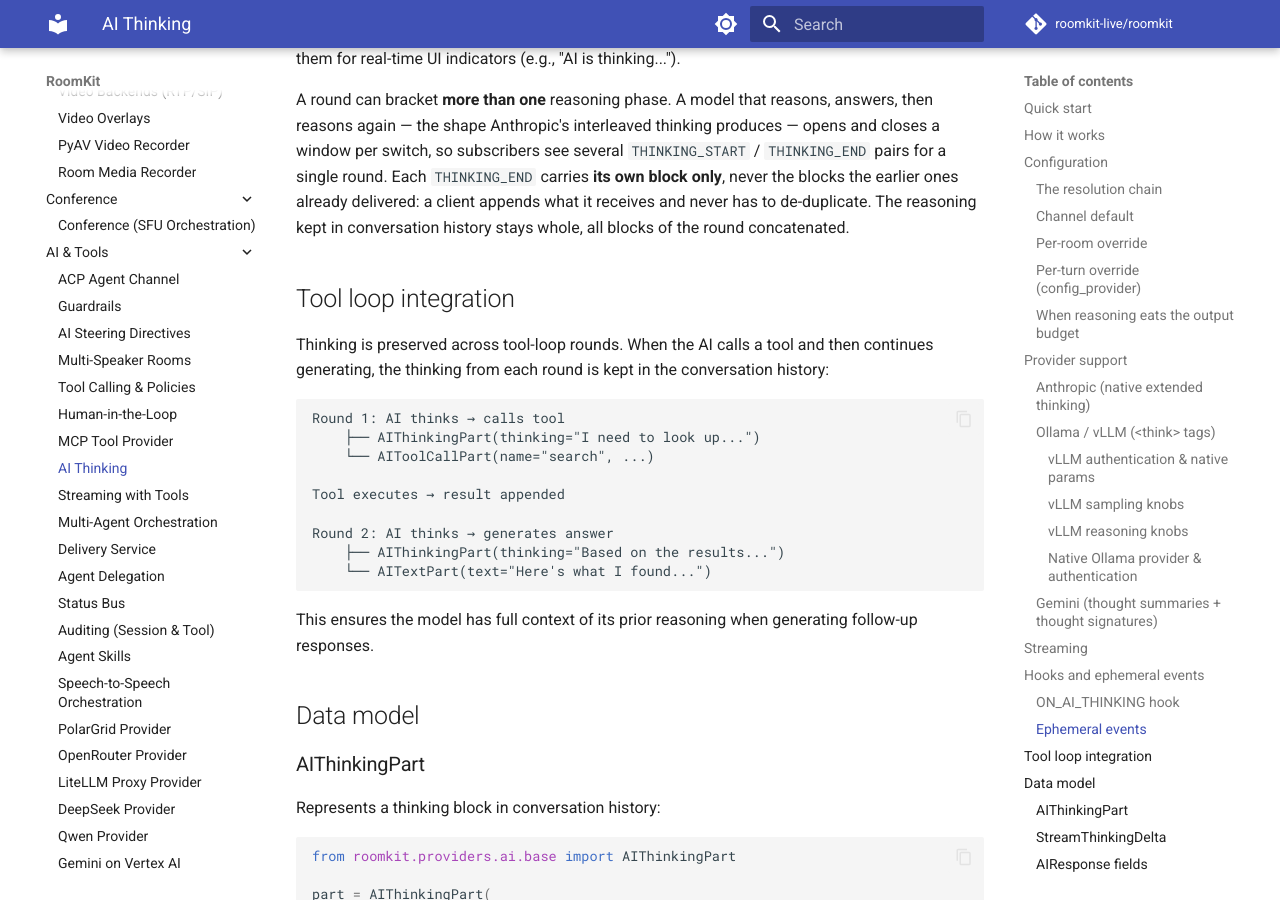
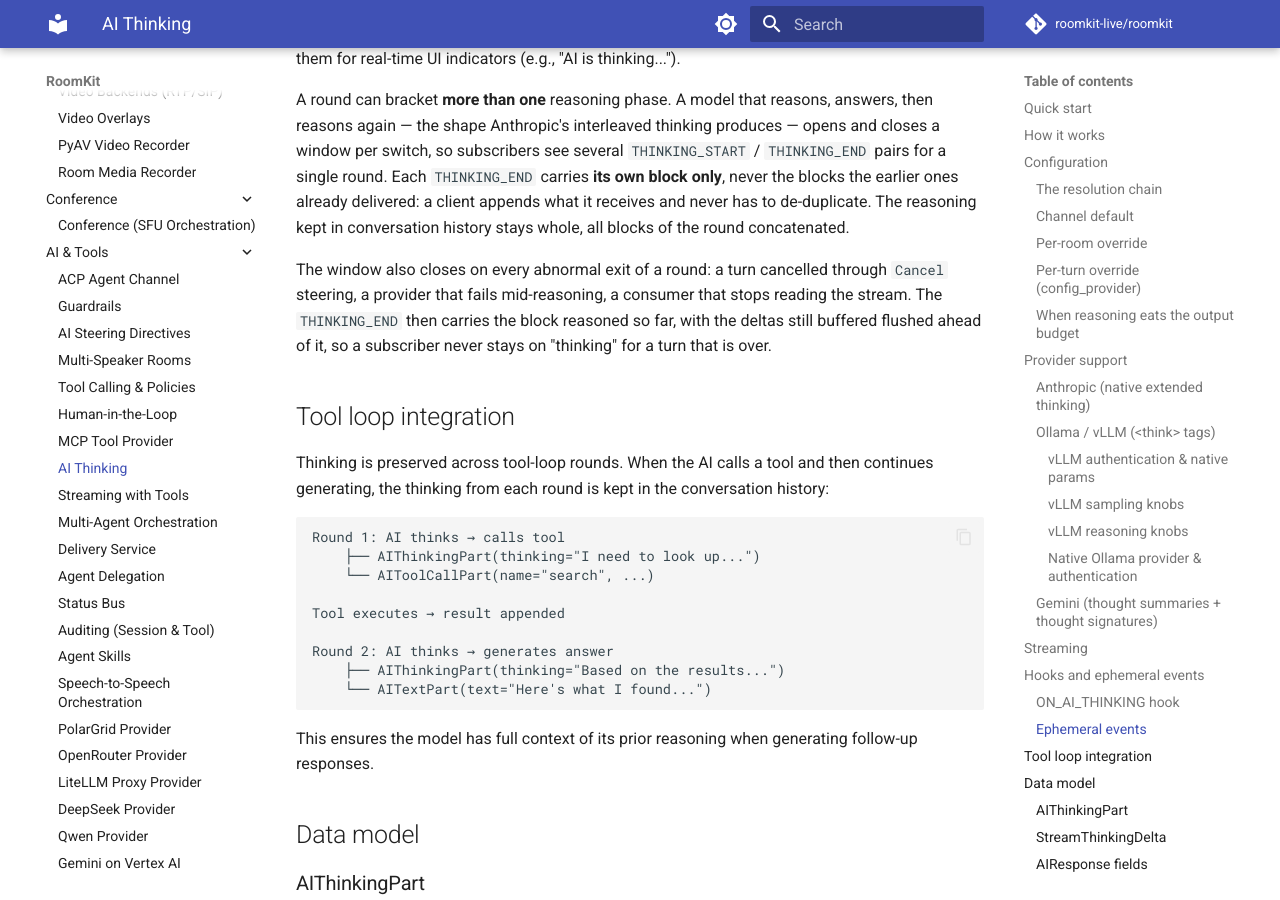
Before and after one commit to roomkit-live/roomkit-docs, an MkDocs documentation site: the page built from docs/guides/ai-thinking.md, in a window 1280 px wide and 900 px high, scrolled down 8360 px. Built offline with MkDocs 1.6.1 and Material for MkDocs 9.7.7, drawn with Linux system fonts in a browser that asks for light colours; comment, search, counter and statistics services are not loaded.

Commit message:
docs(guides): the thinking window closes on abnormal exits (RMK-145)

```diff
--- a/docs/guides/ai-thinking.md
+++ b/docs/guides/ai-thinking.md
@@ -396,6 +396,8 @@ These are published via the `RealtimeBackend` and do not persist in the conversa
 
 A round can bracket **more than one** reasoning phase. A model that reasons, answers, then reasons again — the shape Anthropic's interleaved thinking produces — opens and closes a window per switch, so subscribers see several `THINKING_START` / `THINKING_END` pairs for a single round. Each `THINKING_END` carries **its own block only**, never the blocks the earlier ones already delivered: a client appends what it receives and never has to de-duplicate. The reasoning kept in conversation history stays whole, all blocks of the round concatenated.
 
+The window also closes on every abnormal exit of a round: a turn cancelled through `Cancel` steering, a provider that fails mid-reasoning, a consumer that stops reading the stream. The `THINKING_END` then carries the block reasoned so far, with the deltas still buffered flushed ahead of it, so a subscriber never stays on "thinking" for a turn that is over.
+
 ## Tool loop integration
 
 Thinking is preserved across tool-loop rounds. When the AI calls a tool and then continues generating, the thinking from each round is kept in the conversation history:
```
